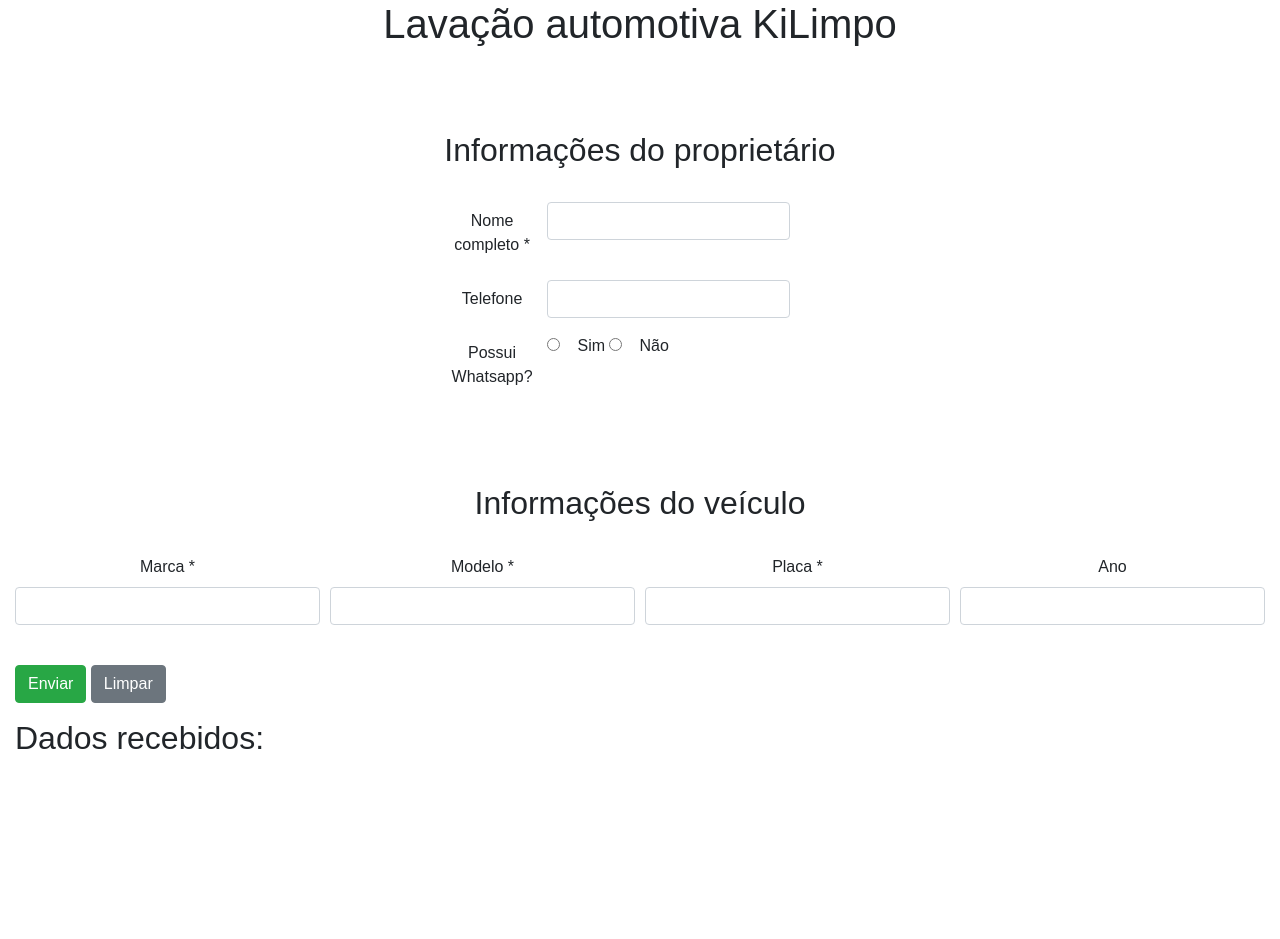
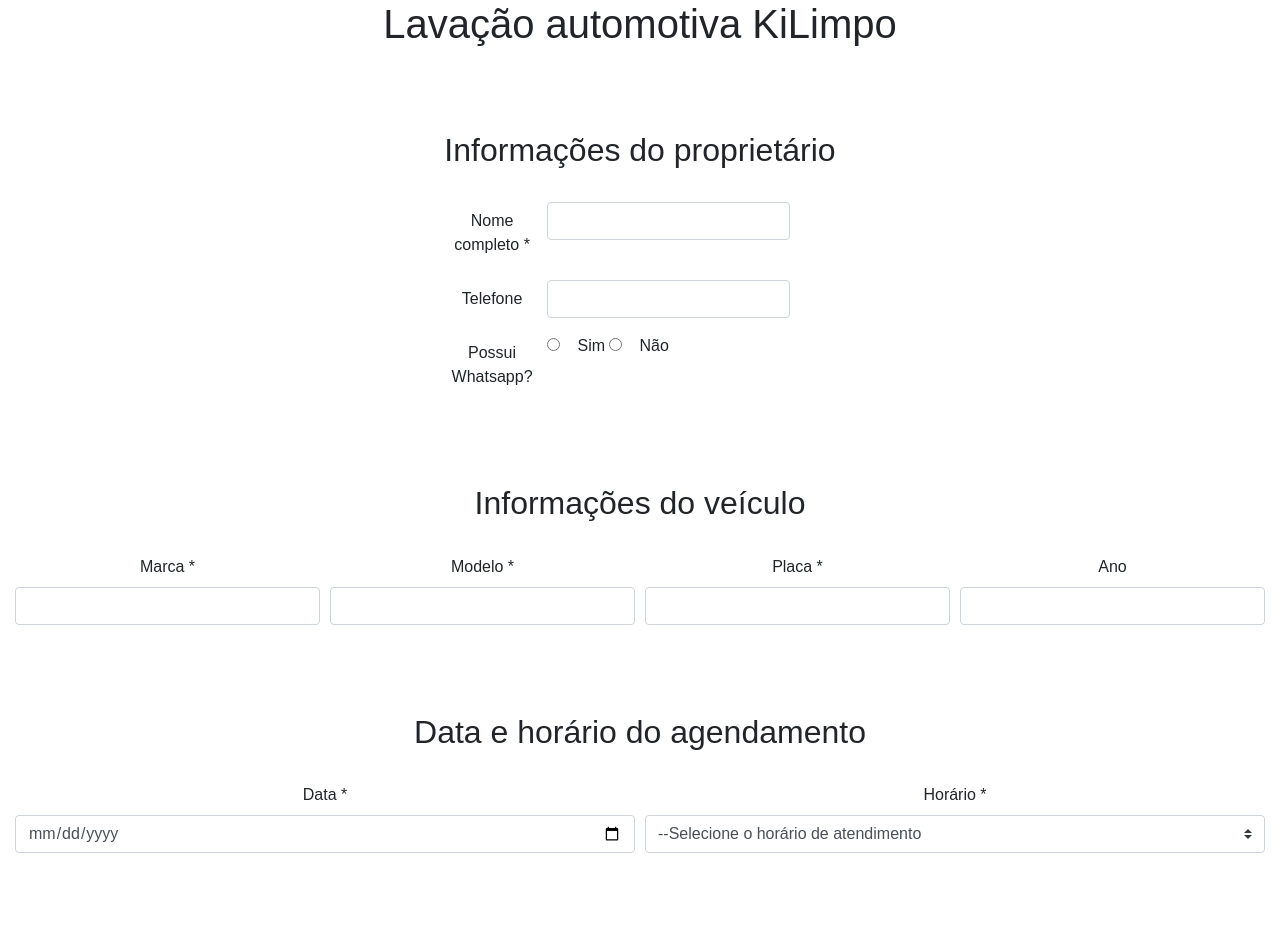
Before and after one commit to Oivasmf/Kilimpo-frontend, a React (Create React App) app: page / in a window 1280 px wide. Shown: the top 939 px of the page. Before the commit the page ends 800 px from the top, so only its background shows below. Built offline with nearby package versions, Linux system fonts and the light colour scheme.

Commit message:
Update form-kilimpo.js

```diff
--- a/src/components/form-kilimpo.js
+++ b/src/components/form-kilimpo.js
@@ -255,8 +255,41 @@
                             <Form.Control type="text" value={this.state.ano} onChange={this.onChangeAno} />
                         </Form.Group>
                     </Form.Row>
+                    <br /><br /><br />
+
+                    <h2 className="text-center">
+                        Data e horário do agendamento
+                    </h2>
                     <br />
 
+                    <Form.Row className="text-center">
+                        <Form.Group as={Col}>
+                            <Form.Label>
+                                Data *
+                            </Form.Label>
+                            <Form.Control type="date" value={this.state.data} onChange={this.onChangeData} />
+                        </Form.Group>
+
+                        <Form.Group as={Col}>
+                            <Form.Label>
+                                Horário *
+                            </Form.Label>
+                            <Form.Control as="select" custom value={this.state.horario}
+                            onChange={this.onChangeHorario}>
+                                <option value="-1">--Selecione o horário de atendimento</option>
+                                {
+                                    this.state.horarios.map(obj => {
+                                        return(<option key={obj.value}
+                                        value={obj.value}>{obj.label}</option>);
+                                        })
+                                }
+                            </Form.Control>
+                            {/* <Form.Control type="text" value={this.state.modelo} onChange={this.onChangeModelo} /> */}
+                        </Form.Group>
+                    </Form.Row>
+
+
+                    <br /><br /><br />
                     <Form.Group>
                         <Button type="submit" variant="success">Enviar</Button>{' '}
                         {/* <input type="submit" value="Enviar" /> */}
@@ -264,7 +297,6 @@
                         {/* <input type="button" value="Limpar" onClick={this.onReset} /> */}
                     </Form.Group>
                 </Form>
-
 
                     {/* <fieldset>
                             <legend>Agendamento</legend>
```
